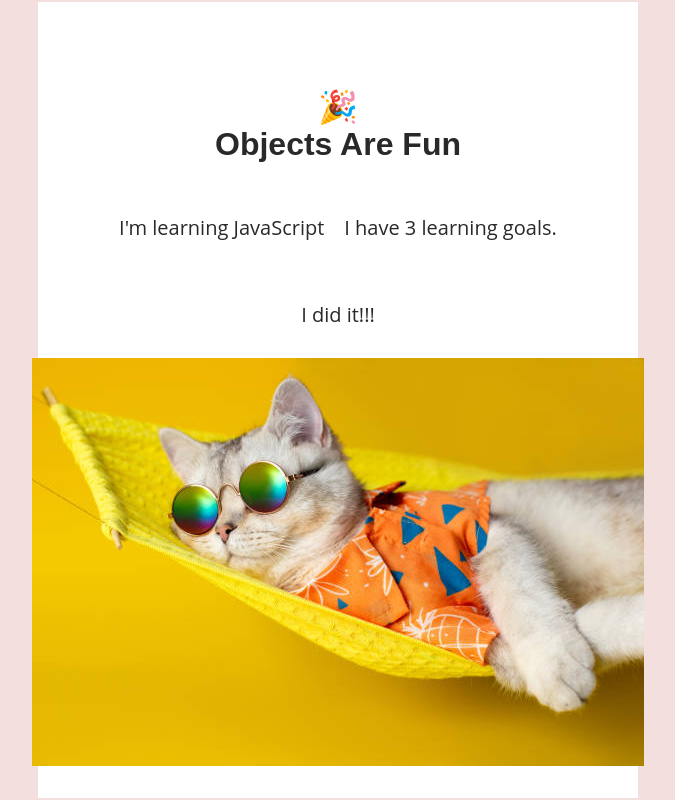
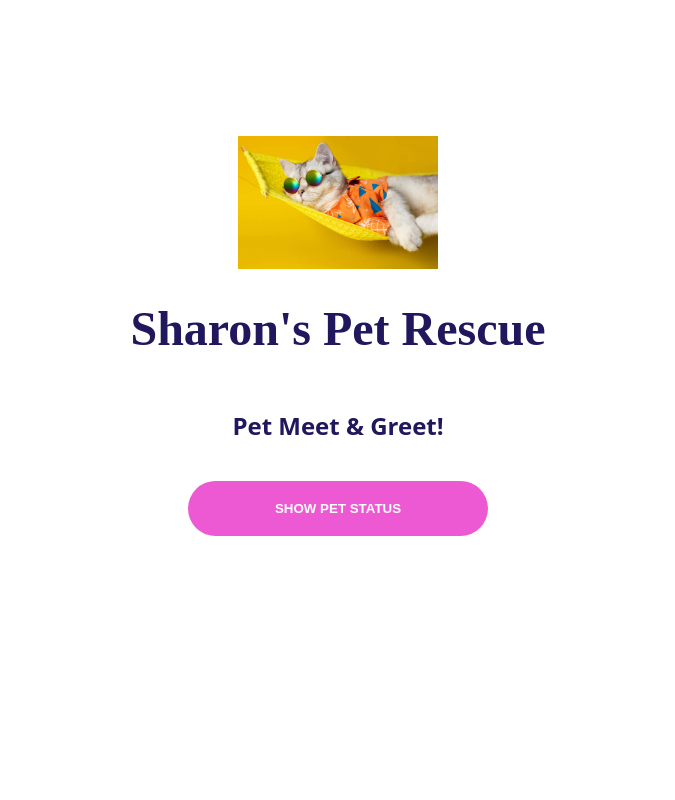
Before and after one commit to prime-mcgowan/skillcrush-js-practice, a website built with webpack: page index.html in a window 1280 px wide. Shown: the whole page, without its empty margins (302-977 px from the left). Built offline with nearby package versions, Linux system fonts and the light colour scheme; files whose address does not match are found by name; a web font is replaced by a local one.

Commit message:
factory function exercises

```diff
--- a/css/style.css
+++ b/css/style.css
@@ -10,51 +10,83 @@
 /* ==========================================================================
    Base styles: opinionated defaults
    ========================================================================== */
-* {
-  box-sizing: border-box;
+body {
+  display: flex;
+  justify-content: center;
+  align-items: center;
+  font-family: "Open Sans", sans-serif;
+  color: #20175d;
 }
 
-body {
+.container {
+  width: 90%;
+  max-width: 700px;
   display: flex;
-  flex-direction: column;
-  align-items: center;
+  flex-wrap: wrap;
   justify-content: center;
-  height: 100vh;
-  overflow: hidden;
-  font-family: "Open Sans";
-  background-color: #f3dfde;
-  color: #292929;
-  margin: 0;
-  font-size: 16px;
+  text-align: center;
+  margin-top: 8em;
+}
+
+.hide {
+  display: none;
 }
 
 h1 {
   width: 100%;
-  padding-top: 1em;
-  font-size: 32px;
-  text-align: center;
-  font-family: "Montserrat", sans-serif;
+  color: #20175d;
+  font-family: "DM Serif Display", serif;
+  font-size: 3rem;
 }
 
-.container {
-  display: flex;
-  justify-content: center;
-  text-align: left;
-  flex-wrap: wrap;
+button {
   width: 100%;
-  max-width: 600px;
-  background-color: #fff;
-  padding: 2em;
+  border-radius: 40px;
+  padding: 20px 40px;
+  margin-top: 1.5em;
+  text-align: center;
+  color: white;
+  background-color: #ed59d2;
+  font-family: sans-serif;
+  font-weight: bold;
+  outline: none;
+  border: none;
+  text-transform: uppercase;
+  max-width: 300px;
 }
 
-.container > p {
-  width: auto;
-  font-size: 1.25em;
-  padding: 10px;
+button:hover {
+  cursor: pointer;
 }
 
-.hide {
-  display: none;
+button:active {
+  outline: none;
+  border: none;
+}
+
+.available {
+  width: 100%;
+}
+
+.all-pets {
+  padding: 0;
+  list-style: none;
+}
+
+.all-pets li {
+  padding: 1em;
+}
+
+.pet-name {
+  background-color: #20175d;
+  font-weight: bold;
+  text-transform: uppercase;
+  color: #fff;
+  padding: 4px;
+}
+
+.ruby {
+  width: 200px;
 }
 
 /* ==========================================================================
--- a/index.html
+++ b/index.html
@@ -34,11 +34,13 @@
 
   <body>
     <div class="container">
-      <h1>🎉 <br />Objects Are Fun</h1>
-      <p class="topic hide"></p>
-      <p class="count hide"></p>
-      <p class="success hide">I did it!!!</p>
-      <img class="dance hide" src="img/cat.jpeg" alt="woman dancing" />
+      <img class="ruby" src="img/cat.jpeg" />
+      <h1>Sharon's Pet Rescue</h1>
+      <div class="available">
+        <h2>Pet Meet & Greet!</h2>
+        <ul class="all-pets"></ul>
+      </div>
+      <button>Show Pet Status</button>
     </div>
   </body>
 </html>
--- a/js/app.js
+++ b/js/app.js
@@ -1081,45 +1081,227 @@ paperclips += 2;
 console.log(paperclips);
 
 // * Properties and Dot Notation ****************************************
-const topicElement = document.querySelector(".topic");
-const countElement = document.querySelector(".count");
-const body = document.querySelector("body");
-const success = document.querySelector(".success");
-const dance = document.querySelector(".dance");
+// const topicElement = document.querySelector(".topic");
+// const countElement = document.querySelector(".count");
+// const body = document.querySelector("body");
+// const success = document.querySelector(".success");
+// const dance = document.querySelector(".dance");
 
-const learning = {
-  topic: "JS",
-  learningGoals: ["html", "css", "js", "react"],
-  category: "Front End Developement",
-  topicImportance: "high",
-  hoursThisWeek: 2,
-  weeklyHourGoal: 7,
-  achievedStudyGoal: false,
-  addStudyTime: function (hours) {
-    this.hoursThisWeek += hours;
-    if (this.hoursThisWeek >= this.weeklyHourGoal) {
-      this.achievedStudyGoal = true;
-      this.celebrate();
-    }
-  },
-  celebrate: function () {
-    body.classList.add("celebrate");
-    success.classList.remove("hide");
-    dance.classList.remove("hide");
-  },
+// const learning = {
+//   topic: "JS",
+//   learningGoals: ["html", "css", "js", "react"],
+//   category: "Front End Developement",
+//   topicImportance: "high",
+//   hoursThisWeek: 2,
+//   weeklyHourGoal: 7,
+//   achievedStudyGoal: false,
+//   addStudyTime: function (hours) {
+//     this.hoursThisWeek += hours;
+//     if (this.hoursThisWeek >= this.weeklyHourGoal) {
+//       this.achievedStudyGoal = true;
+//       this.celebrate();
+//     }
+//   },
+//   celebrate: function () {
+//     body.classList.add("celebrate");
+//     success.classList.remove("hide");
+//     dance.classList.remove("hide");
+//   },
+// };
+
+// console.log(learning);
+
+// learning.topic = "JavaScript";
+// // splice(index of element to be removed, quantity of elements to be removed)
+// learning.learningGoals.splice(1, 1);
+// console.log(learning);
+
+// topicElement.innerText = `I'm learning ${learning.topic}`;
+// topicElement.classList.remove("hide");
+
+// countElement.innerText = `I have ${learning.learningGoals.length} learning goals.`;
+// countElement.classList.remove("hide");
+
+// learning.addStudyTime(10);
+
+// * Practicing Objects and Methods ****************************************
+// const currentlyReading = {
+//   title: "The Fifth Season",
+//   author: "N.K. Jemisin",
+//   series: "Broken Earth Trilogy",
+//   pages: 512,
+//   publicationDate: "August 4th, 2015",
+//   currentChapter: 8,
+//   totalChapters: 23,
+// };
+
+// console.log(currentlyReading.title);
+// console.log(currentlyReading["pages"]);
+
+// currentlyReading.awards = "Hugo Awared for Best Novel (2016)";
+
+// console.log(currentlyReading);
+
+// currentlyReading.updateChapter = function (chapterNum) {
+//   this.currentChapter = chapterNum;
+// };
+
+// currentlyReading.updateChapter(11);
+
+// console.log(currentlyReading);
+
+// const bird = {
+//   name: "Eliza",
+//   type: "Budgie",
+//   hungerScale: 7, // Scale from 0 (full) to 10 (starving)
+//   isHappy: function () {
+//     if (this.hungerScale <= 3) {
+//       return true;
+//     } else {
+//       return false;
+//     }
+//   },
+// };
+
+// bird.eat = function () {
+//   if (this.hungerScale === 0) {
+//     console.log(`${this.name} is full.`);
+//   } else {
+//     this.hungerScale -= 1;
+//     console.log("Nom nom nom");
+//   }
+// };
+
+// bird.eat();
+// console.log(bird.isHappy());
+
+// * Factory Function = create multiple objects ****************************************
+// const createIceCream = function (flavor, scoops, sprinkles) {
+//   const iceCream = {
+//     flavor: flavor,
+//     scoops: scoops,
+//     addSprinkles: sprinkles,
+//   };
+//   return iceCream;
+// };
+
+// const vanilla = createIceCream("vanilla", 2, true);
+// const strawberry = createIceCream("strawberry", 1, true);
+
+// console.log(vanilla, strawberry);
+
+// for (let key in vanilla) {
+//   console.log(key, vanilla[key]);
+// }
+
+// const createOutfit = function () {
+//   const outfit = {
+//     shirt: "green",
+//     pants: "blue",
+//     isNew: false,
+//     showOff: function () {
+//       this.isNew = true;
+//       console.log("Show-off your new outfit!!");
+//     },
+//   };
+//   return outfit;
+// };
+
+// console.log(createOutfit());
+
+// const tuesday = createOutfit();
+// tuesday.shirt = "white";
+// tuesday.pants = "black";
+
+// console.log(tuesday);
+
+// factory function with parameters
+const createOutfit = function (shirt, pants) {
+  const outfit = {
+    shirt: shirt,
+    pants: pants,
+    isNew: false,
+    showOff: function () {
+      console.log("Show-off your new outfit!!");
+    },
+  };
+  return outfit;
 };
 
-console.log(learning);
+// declare new objects
+const tuesday = createOutfit("white", "black");
+console.log(tuesday);
 
-learning.topic = "JavaScript";
-// splice(index of element to be removed, quantity of elements to be removed)
-learning.learningGoals.splice(1, 1);
-console.log(learning);
+const wednesday = createOutfit("pink", "gray");
+console.log(wednesday);
 
-topicElement.innerText = `I'm learning ${learning.topic}`;
-topicElement.classList.remove("hide");
+// for...in loop
 
-countElement.innerText = `I have ${learning.learningGoals.length} learning goals.`;
-countElement.classList.remove("hide");
+// just want the keys
+for (let key in tuesday) {
+  console.log(key);
+}
 
-learning.addStudyTime(10);
+// just want values ... the [] tell JS that's what you are looking for
+for (let key in tuesday) {
+  console.log(tuesday[key]);
+}
+
+// keys and values
+for (let key in tuesday) {
+  console.log(key, tuesday[key]);
+}
+
+// for...of to loop through multiple objects in an array
+const outfitArray = [tuesday, wednesday];
+
+for (let outfit of outfitArray) {
+  console.log(outfit);
+}
+
+// for...of and for...in loops to isolate the keys and values of multiple objects
+for (let outfit of outfitArray) {
+  for (let key in outfit) {
+    console.log(key, outfit[key]);
+  }
+}
+
+// factory function pattern with pets
+const statusButton = document.querySelector("button");
+const pets = document.querySelector(".all-pets");
+
+const createPet = function (name, species) {
+  const pet = {
+    name: name,
+    species: species,
+    isTired: 5,
+    sleep: function () {
+      console.log(`${this.name} needs a nap. Zzz...`);
+      this.isTired = 1;
+    },
+    play: function () {
+      if (this.isTired === 10) {
+        console.log("Too tired to play.");
+        this.sleep();
+      } else {
+        console.log(`Yay!! ${this.name} loves to play!!`);
+        this.isTired += 1;
+      }
+    },
+  };
+
+  return pet;
+};
+
+const sora = createPet("Sora", "ferret");
+const clover = createPet("Clover", "rabbit");
+const baxter = createPet("Baxter", "hamster");
+const cleo = createPet("Cleo", "rat");
+const francine = createPet("Francine", "turtle");
+
+console.log(sora, clover, baxter, cleo, francine);
+
+clover.sleep();
+baxter.play();
+
+console.log(clover, baxter);
```
